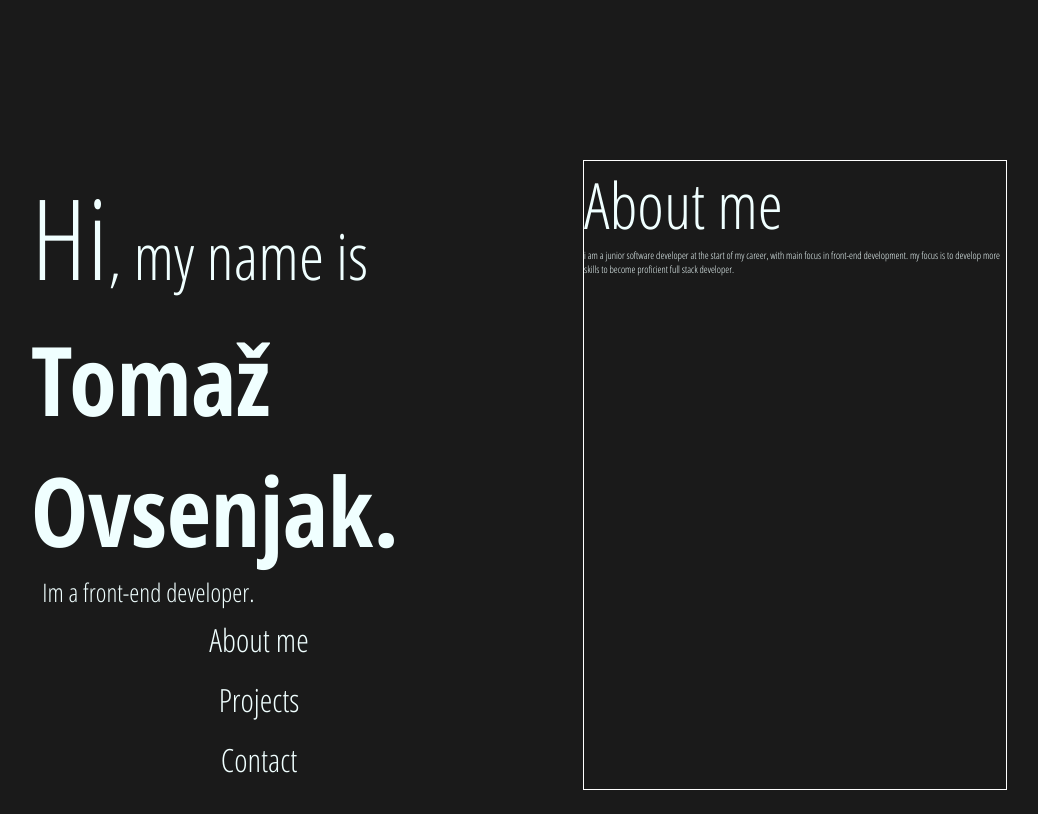
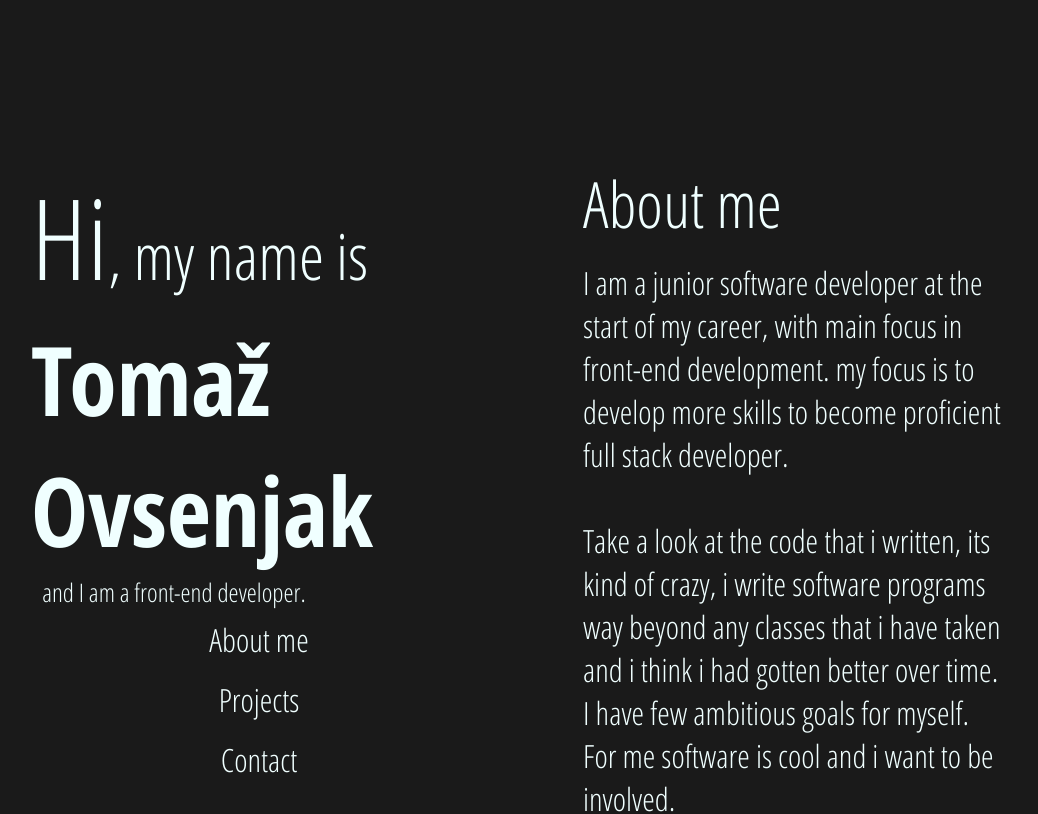
Before and after one commit to Tomolo997/portfolio, a plain HTML site: page index.html in a window 1280 px wide. Shown: the top 814 px of the page, without its empty margins (113-1151 px from the left). Drawn offline with Linux system fonts and the light colour scheme.

Commit message:
added the about me and the navigation

```diff
--- a/index.html
+++ b/index.html
@@ -12,7 +12,7 @@
     <div class="container">
         <div class="aboutMe">
             <div class="imageContainer"></div>
-            <div class="aboutMe__text"><p class="aboutMe__paragraph"><span class="hi__span">Hi</span><span class="vejica">,  my name is </span><br> <span class="name"> Tomaž Ovsenjak.</span><br> <span class="frontEnd">Im a front-end developer.</span> </p></div>
+            <div class="aboutMe__text"><p class="aboutMe__paragraph"><span class="hi__span">Hi</span><span class="vejica">,  my name is </span><br> <span class="name"> Tomaž Ovsenjak</span><br> <span class="frontEnd">and I am a  front-end developer.</span> </p></div>
 
 
             </div>
@@ -28,7 +28,16 @@
 
         <div class="containerInfo container__skills">
             <h1 class="containerInfo__HeaderOne">About me </h1>
-            <p class="AboutMeParagraph"> i am a junior software developer at the start of my career, with main focus in front-end development. my focus is to develop more skills to become proficient full stack developer.</p>
+            <br>
+
+            <p class="AboutMeParagraph"> I am a junior software developer at the start of my career, with main focus in front-end development. my focus is to develop more skills to become proficient full stack developer.
+            <br>
+            <br>
+            Take a look at the code that i written, its kind of crazy, i write software programs way beyond any classes that i have taken and i think i had gotten better over time. I have few ambitious goals for myself. For me software is cool and i want to be involved.
+            <br>
+            <br>
+            My current skills are in HTML, CSS, Vanilla Javascript, React,
+            SaaS, tailwindCSS, Bootstrap.
         </div>
         <div class="containerInfo container__Projects"></div>
         <div class="containerInfo container__contact"></div>
--- a/style.css
+++ b/style.css
@@ -92,7 +92,6 @@ body {
   color: azure;
 }
 .container__skills {
-  border: 1px solid white;
 }
 .vejica {
   font-size: 4rem;
@@ -101,3 +100,6 @@ body {
   font-size: 4rem;
   font-weight: 100;
 }
+.AboutMeParagraph {
+  font-size: 2rem;
+}
```
